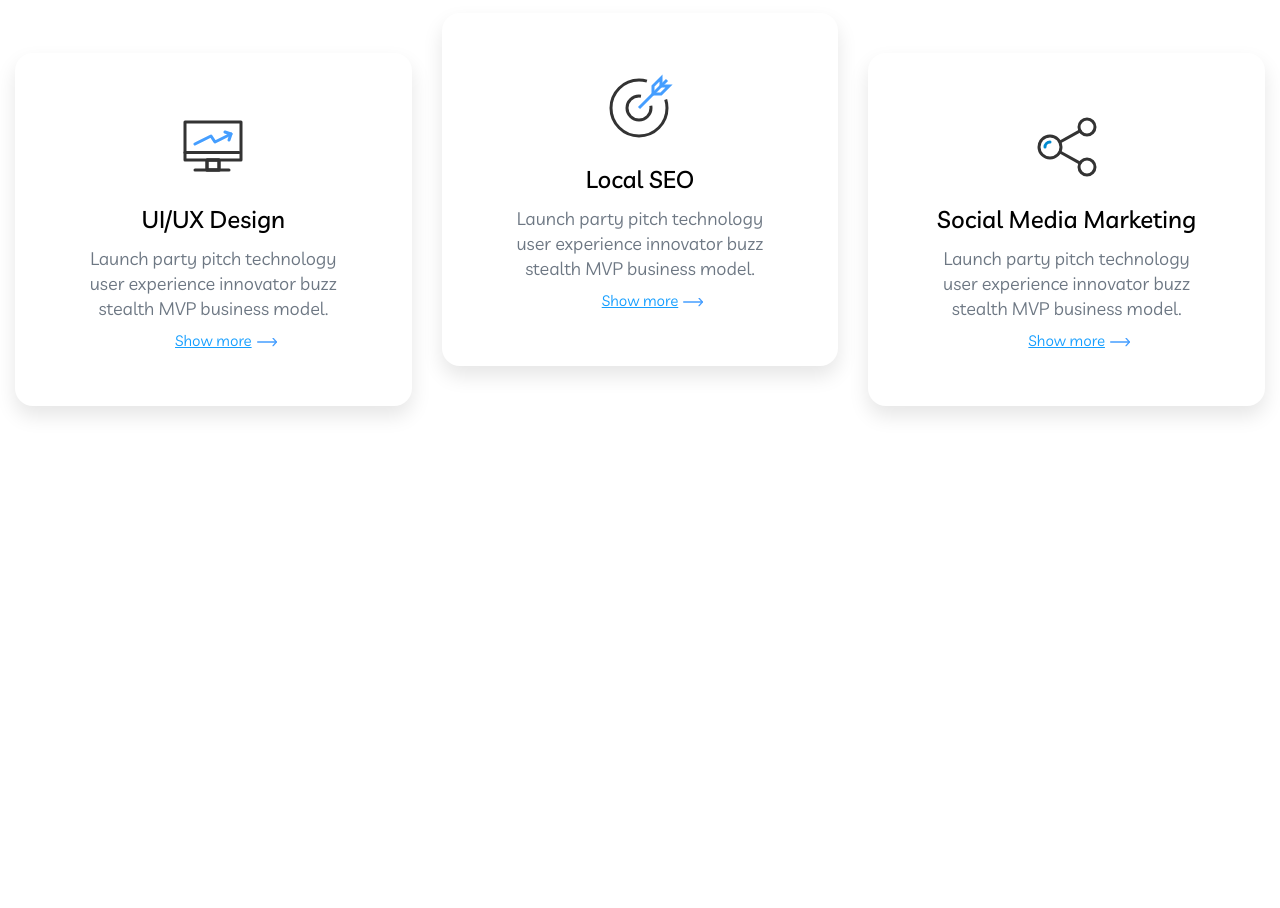
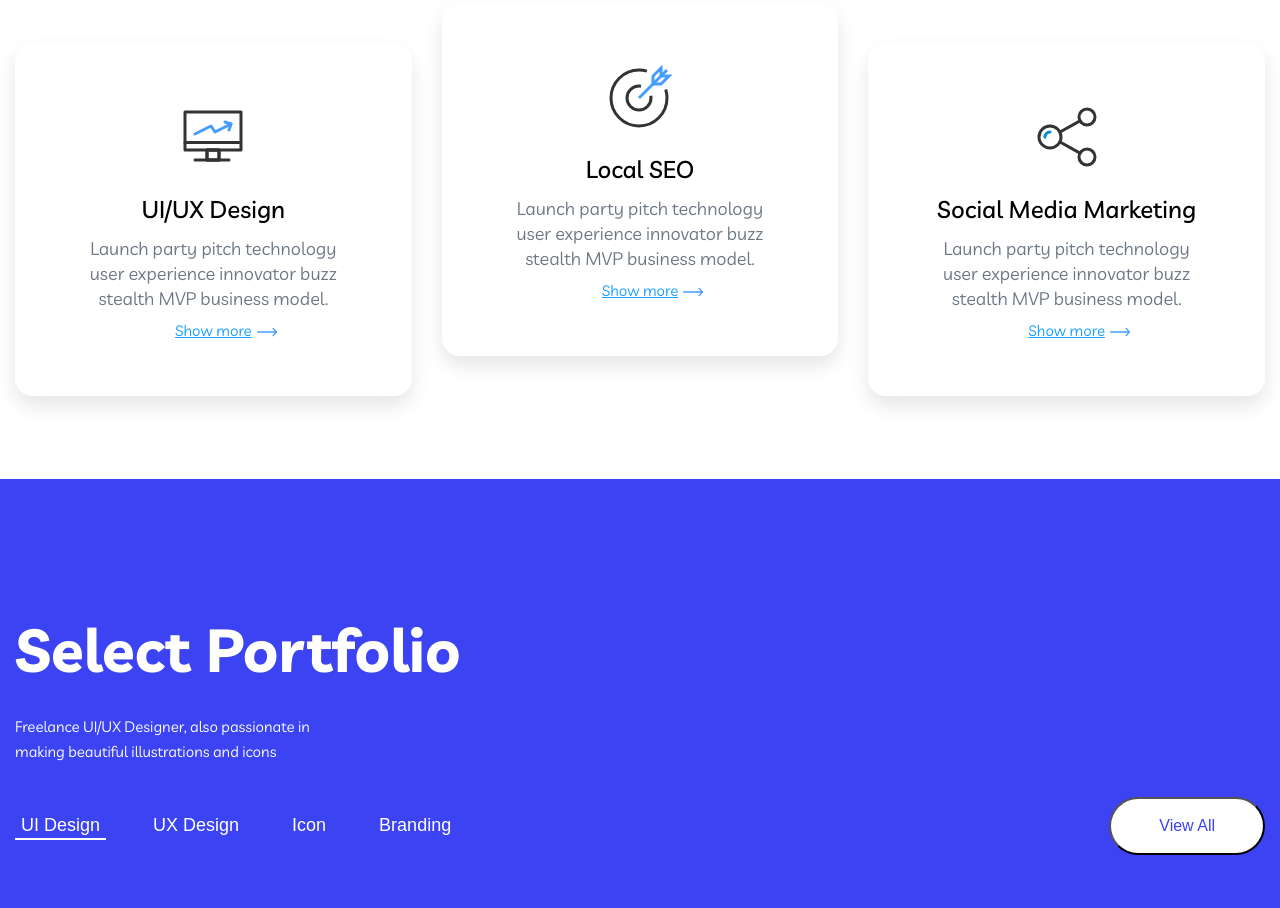
Before and after one commit to empovvered/personal-website-theme-gatsby, a Gatsby site: page / in a window 1280 px wide. Shown: the part 1892-2800 px from the top of the page. Before the commit the page ends 2381 px from the top, so only its background shows below. Built offline with nearby package versions, Linux system fonts and the light colour scheme; Gatsby itself is replaced by a stand-in of ours.

Commit message:
Create and style Homepage Portfolio component

```diff
--- a/src/assets/styles/GlobalStyle.js
+++ b/src/assets/styles/GlobalStyle.js
@@ -51,6 +51,15 @@ const GlobalStyle = createGlobalStyle`
         }
     }
 
+    figure {
+        margin: 0;
+    }
+
+    img {
+        vertical-align: middle;
+        max-width: 100%;
+    }
+
     .d1 {
         font-size: 10.2rem;
         @media ${device.md} {
@@ -70,6 +79,10 @@ const GlobalStyle = createGlobalStyle`
         @media ${device.md} {
             font-size: 4.8rem;
         }
+    }
+
+    .small {
+        font-size: 1.3rem;
     }
 
     .title {
--- a/src/components/HOMEPAGE/About/About.js
+++ b/src/components/HOMEPAGE/About/About.js
@@ -10,6 +10,7 @@ import {
 import aboutPortrait from "assets/images/about-portrait.png";
 import AboutShape from "assets/images/about-shape.inline.svg";
 import gsap from "gsap";
+import { isBrowser } from "utils/isBrowser";
 
 const dummyData = [
   {
@@ -72,7 +73,7 @@ const Introduction = () => {
 
   let sectionRatio = 0;
 
-  if (window.innerWidth < 768) {
+  if (isBrowser() && window.innerWidth < 768) {
     sectionRatio = 0.5;
   } else {
     sectionRatio = 0.75;
--- a/src/components/HOMEPAGE/Expertise/Expertise.js
+++ b/src/components/HOMEPAGE/Expertise/Expertise.js
@@ -6,6 +6,7 @@ import TargetIcon from "assets/icons/target.inline.svg";
 import ShareIcon from "assets/icons/share.inline.svg";
 import gsap from "gsap";
 import { useIntersection } from "react-use";
+import { isBrowser } from "utils/isBrowser";
 
 const Expertise = () => {
   const [animated, setAnimated] = useState(false);
@@ -23,9 +24,7 @@ const Expertise = () => {
 
   let sectionRatio = 0;
 
-  const module = typeof window !== `undefined`;
-
-  if (module <= 768) {
+  if (isBrowser() && window.innerWidth <= 768) {
     sectionRatio = 0.5;
   } else {
     sectionRatio = 0.75;
@@ -47,6 +46,7 @@ const Expertise = () => {
       setAnimated(true);
     }
   });
+
   return (
     <ExpertiseComponent ref={expertiseSectionWrapper}>
       <div className="container expertise">
--- /dev/null
+++ b/src/components/HOMEPAGE/Portfolio/Portfolio.js
@@ -0,0 +1,167 @@
+import React, { useState } from "react";
+import { Link } from "gatsby";
+import {
+  PortfolioComponent,
+  AboutNavItem,
+  StyledButtonComponent,
+} from "components/HOMEPAGE/Portfolio/PortfolioStyles";
+import { isBrowser } from "utils/isBrowser";
+
+import portfolioItem from "assets/images/portfolio-item.png";
+
+const dummyData = {
+  categories: [
+    {
+      id: 1,
+      title: "UI Design",
+    },
+    {
+      id: 2,
+      title: "UX Design",
+    },
+    {
+      id: 3,
+      title: "Icon",
+    },
+    {
+      id: 4,
+      title: "Branding",
+    },
+  ],
+  items: [
+    {
+      id: 1,
+      category: "UI Design",
+      categoryId: 1,
+      title: "sdfsdgbn,,bvmlmb,m",
+      date: "20/02/2020",
+      description:
+        "Pacific housing unique experiences things to do motel nature Pacific housing unique experiences things to do motel nature Pacific housing unique experiences things to do motel nature Pacific housing unique experiences things to do motel nature",
+    },
+    {
+      id: 2,
+      category: "UX Design",
+      categoryId: 2,
+      title: "fdsdmfpsdfoskadasp[d[pasd",
+      date: "12/01/2020",
+      description:
+        "Pacific housing unique experousing unique experiences things to do motel nature Pacific housing unique experiences things to do motel nature",
+    },
+    {
+      id: 3,
+      category: "Icon",
+      categoryId: 3,
+      title: "idmwiodmaoimdasomasdpo",
+      date: "21/03/2020",
+      description:
+        "Pacific housing unique experiences things to do motel nature Pacific housing unique experiences things to do motel nature Pacific housto do motel nature Pacific housing unique experiences things to do motel nature ",
+    },
+    {
+      id: 5,
+      category: "Branding",
+      categoryId: 4,
+      title: "dggsadoa",
+      date: "15/02/2019",
+      description:
+        "Pacific housing unique experiences things to do motefsfsdfdsfsdfsdfsdddddddddddddddddddddddddddddddddddddddl nature Pacific housing unique experiences things to do motel nature Pacific housto do motel nature Pacific housing unique experiences things to do motel nature ",
+    },
+    {
+      id: 6,
+      category: "Branding",
+      categoryId: 4,
+      title: "dggsadoa",
+      date: "15/02/2019",
+      description:
+        "Pacific housing unique experiences things to do motefsfsdfdsfsdfsdfsdddddddddddddddddddddddddddddddddddddddl nature Pacific housing unique experiences things to do motel nature Pacific housto do motel nature Pacific housing unique experiences things to do motel nature ",
+    },
+    {
+      id: 7,
+      category: "Branding",
+      categoryId: 4,
+      title: "dggsadoa",
+      date: "15/02/2019",
+      description:
+        "Pacific housing unique experiences things to do motefsfsdfdsfsdfsdfsdddddddddddddddddddddddddddddddddddddddl nature Pacific housing unique experiences things to do motel nature Pacific housto do motel nature Pacific housing unique experiences things to do motel nature ",
+    },
+    {
+      id: 8,
+      category: "Branding",
+      categoryId: 4,
+      title: "dggsadoa",
+      date: "15/02/2019",
+      description:
+        "Pacific housing unique experiences things to do motefsfsdfdsfsdfsdfsdddddddddddddddddddddddddddddddddddddddl nature Pacific housing unique experiences things to do motel nature Pacific housto do motel nature Pacific housing unique experiences things to do motel nature ",
+    },
+  ],
+};
+
+const Portfolio = () => {
+  const [currentTab, setActiveTab] = useState(dummyData.categories[0].id);
+
+  let itemsLimit = 0;
+
+  if (isBrowser() && window.innerWidth <= 768) {
+    itemsLimit = 3;
+  } else {
+    itemsLimit = 9;
+  }
+
+  const portfolioItems = dummyData.items
+    .filter((item) => item.categoryId === currentTab)
+    .slice(0, itemsLimit);
+
+  return (
+    <PortfolioComponent>
+      <div className="portfolio">
+        <div className="portfolio__headings">
+          <div className="container">
+            <div className="portfolio__headings__title">
+              <h1 className="d3">Select Portfolio</h1>
+              <p>
+                Freelance UI/UX Designer, also passionate in making beautiful
+                illustrations and icons
+              </p>
+            </div>
+            <nav className="portfolio__headings__nav">
+              <ul>
+                {dummyData.categories.map((item) => (
+                  <li key={item.id}>
+                    <AboutNavItem
+                      active={currentTab === item.id && true}
+                      className="sub-title"
+                      onClick={() => setActiveTab(item.id)}
+                    >
+                      {item.title}
+                    </AboutNavItem>
+                  </li>
+                ))}
+              </ul>
+              <Link to="/">
+                <StyledButtonComponent>View All</StyledButtonComponent>
+              </Link>
+            </nav>
+          </div>
+        </div>
+        <div className="portfolio__grid container-fluid">
+          <div className="row">
+            {portfolioItems.map((item) => (
+              <div key={item.id} className="portfolio__grid__item col-lg-4">
+                <Link to="/">
+                  <figure>
+                    <img src={portfolioItem} alt="" />
+                    <figcaption>
+                      <small className="small">{item.date}</small>
+                      <h4>{item.title}</h4>
+                    </figcaption>
+                  </figure>
+                </Link>
+              </div>
+            ))}
+          </div>
+        </div>
+      </div>
+    </PortfolioComponent>
+  );
+};
+
+export default Portfolio;
--- /dev/null
+++ b/src/components/HOMEPAGE/Portfolio/PortfolioStyles.js
@@ -0,0 +1,118 @@
+import styled, { css } from "styled-components";
+import { device } from "assets/styles/mediaQueries";
+import ButtonComponent from "components/Button/Button";
+
+export const PortfolioComponent = styled.section`
+  .portfolio {
+    &__headings {
+      background-color: ${({ theme }) => theme.primary};
+      padding: 136px 0 108px;
+      &__title {
+        color: ${({ theme }) => theme.textWhite};
+        p {
+          max-width: 330px;
+        }
+      }
+      &__nav {
+        margin: 33px 0;
+        display: flex;
+        justify-content: space-between;
+        align-items: baseline;
+        ul {
+          padding: 0;
+          margin: 0;
+          list-style: none;
+          display: flex;
+          @media ${device.sm} {
+            flex-direction: column;
+          }
+        }
+        @media ${device.sm} {
+          align-items: center;
+        }
+      }
+      @media ${device.sm} {
+        padding: 75px 0 50px;
+      }
+      @media ${device.xs} {
+        padding: 50px 0 35px;
+      }
+    }
+    &__grid {
+      &__item {
+        padding: 0;
+        transition: all 0.2s ease-in-out;
+        figure {
+          position: relative;
+          figcaption {
+            position: absolute;
+            color: ${({ theme }) => theme.textWhite};
+            width: 100%;
+            height: 33%;
+            bottom: 0;
+            background-color: ${({ theme }) => theme.primary};
+            flex-direction: column;
+            justify-content: center;
+            align-items: center;
+            visibility: hidden;
+            opacity: 0;
+            pointer-events: none;
+            display: flex;
+            transition: all 0.2s 0.2s ease-in-out;
+            cursor: pointer;
+            small {
+              margin-bottom: 12px;
+            }
+          }
+        }
+        :hover {
+          transform: scale(1.1);
+          z-index: 1;
+          box-shadow: 0 2px 10px rgba(0, 0, 0, 0.1);
+          figcaption {
+            visibility: visible;
+            opacity: 1;
+            pointer-events: all;
+          }
+        }
+      }
+    }
+  }
+`;
+
+export const AboutNavItem = styled.button`
+  margin-right: 41px;
+  cursor: pointer;
+  position: relative;
+  text-transform: capitalize;
+  background-color: transparent;
+  border: 0;
+  display: block;
+  color: ${({ theme }) => theme.textWhite};
+  :after {
+    content: "";
+    background-color: ${({ theme }) => theme.textWhite};
+    position: absolute;
+    bottom: -3px;
+    left: 0;
+    width: 100%;
+    height: 2px;
+    transform: scale(0);
+  }
+  @media ${device.xs} {
+    margin-right: 10px;
+  }
+  ${({ active }) =>
+    active &&
+    css`
+      :after {
+        transform: scale(1);
+        transition: transform 0.3s ease-in-out;
+      }
+    `}
+`;
+
+export const StyledButtonComponent = styled(ButtonComponent)`
+  background-color: ${({ theme }) => theme.textWhite};
+  color: ${({ theme }) => theme.primary};
+`;
--- a/src/pages/index.js
+++ b/src/pages/index.js
@@ -3,6 +3,7 @@ import MainLayout from "layouts/MainLayout";
 import Introduction from "components/HOMEPAGE/Introduction/Introduction";
 import About from "components/HOMEPAGE/About/About";
 import Expertise from "components/HOMEPAGE/Expertise/Expertise";
+import Portfolio from "components/HOMEPAGE/Portfolio/Portfolio";
 
 const IndexPage = () => {
   return (
@@ -11,6 +12,7 @@ const IndexPage = () => {
         <Introduction />
         <About />
         <Expertise />
+        <Portfolio />
       </MainLayout>
     </>
   );
--- /dev/null
+++ b/src/utils/isBrowser.js
@@ -0,0 +1 @@
+export const isBrowser = () => typeof window !== "undefined";
```
Also changed, not shown: src/assets/images/portfolio-item.png (added).
